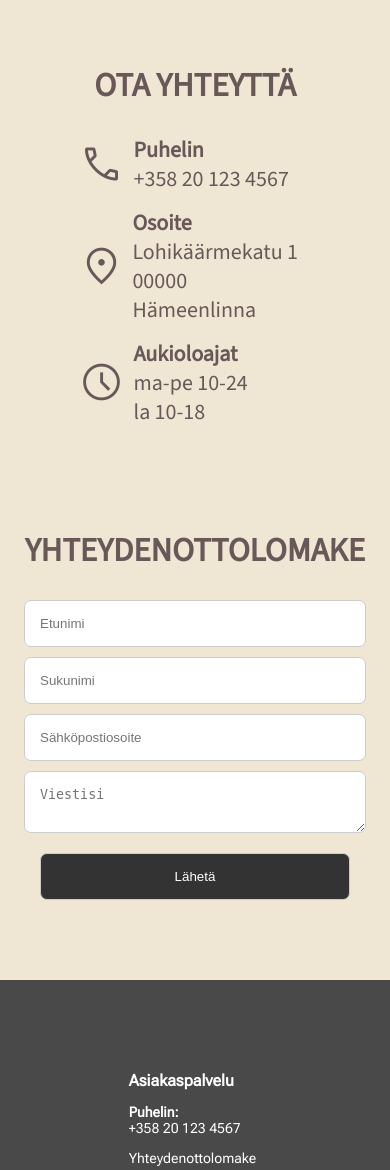
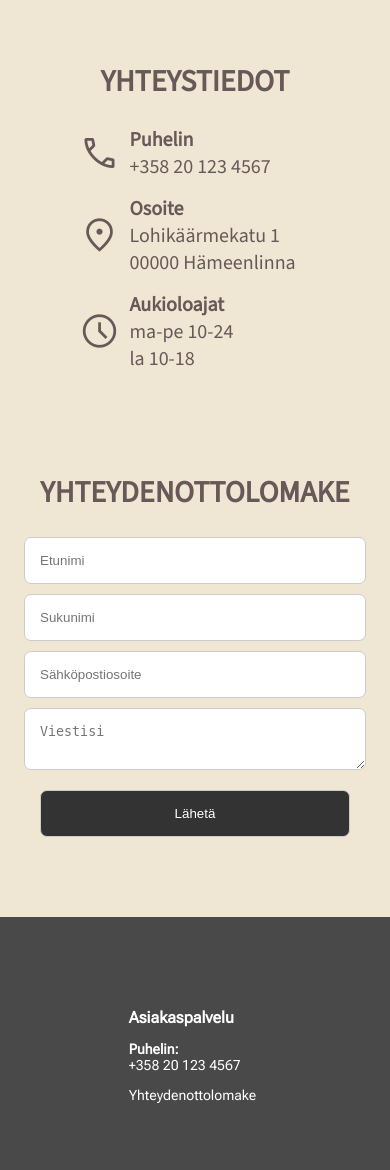
Before and after one commit to tino23001/HTML-projekti, a PHP site: page /Yhteystiedot.html in a window 390 px wide. Shown: the part 74-1244 px from the top of the page. Run offline with PHP 8.4, Linux system fonts and the light colour scheme; some web fonts are replaced.

Commit message:
Muokattu fonttikokoja yhteystiedot-sivun resp. näkymässä

```diff
--- a/Yhteystiedot.html
+++ b/Yhteystiedot.html
@@ -31,7 +31,7 @@
 
     <main class="contact-container">
         <section class="contact-info">
-            <h1>OTA YHTEYTTÄ</h1>
+            <h1>YHTEYSTIEDOT</h1>
             <div class="info">
                 <span class="material-symbols-outlined">phone</span>
                 <p><strong>Puhelin</strong><br>+358 20 123 4567</p>
--- a/styles.css
+++ b/styles.css
@@ -580,6 +580,7 @@ footer:before {
 
     .contact-info {
         margin-top: 90px;
+        font-size: 20px;
     }
 
     .contact-info, .contact-form {
@@ -591,6 +592,7 @@ footer:before {
     .contact-form {
         margin-top: 0;
         margin-bottom: 50px;
+        font-size: 20px;
     }
     .contact-form form {
         display: flex;
@@ -631,6 +633,7 @@ footer:before {
 
     .contact-info h1, .contact-form h1 {
         text-align: center;
+        max-width: 100%; /* Varmistaa, että otsikko ei ylitä containerinsa leveyttä */
     }
 
     .material-symbols-outlined {
```
